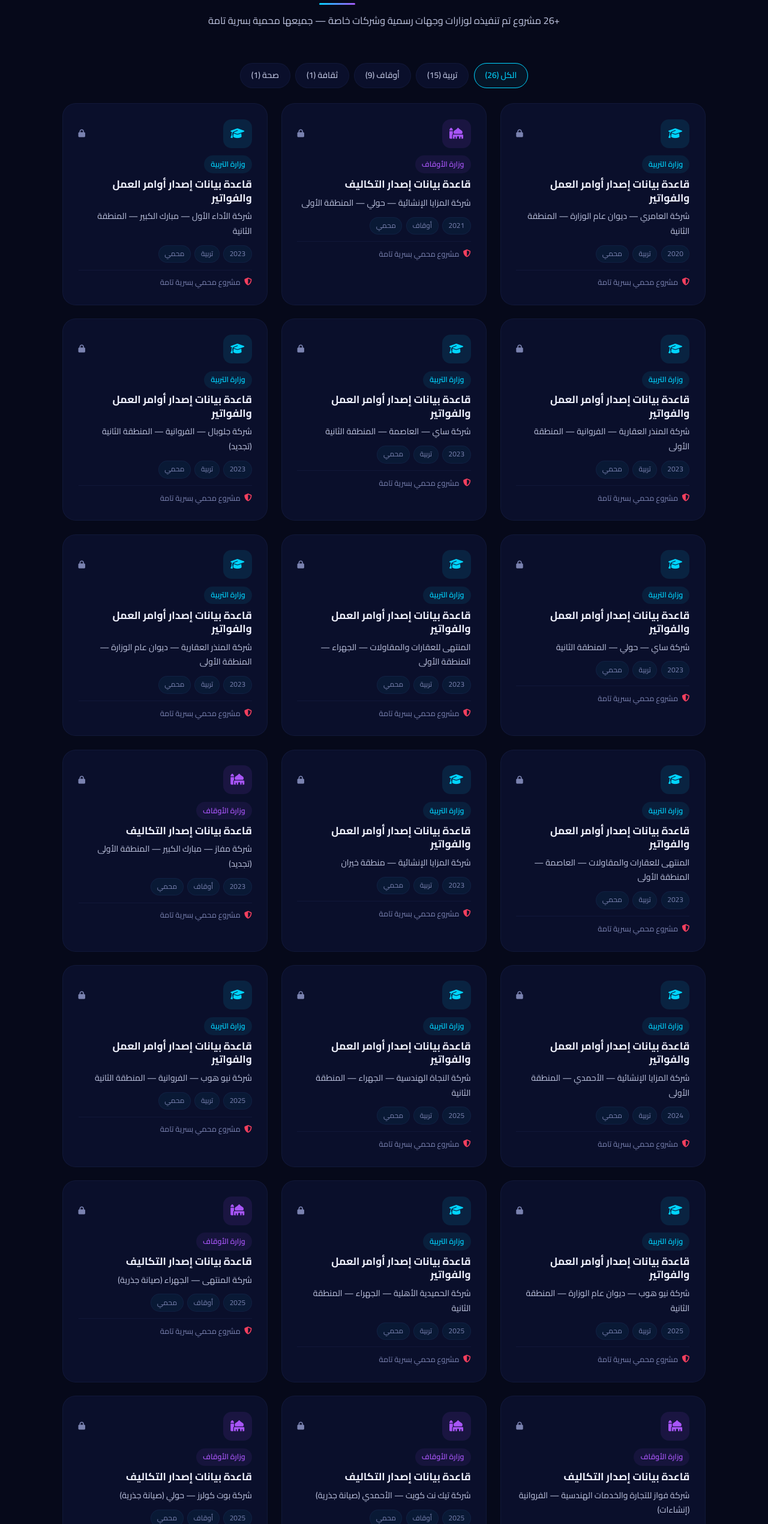
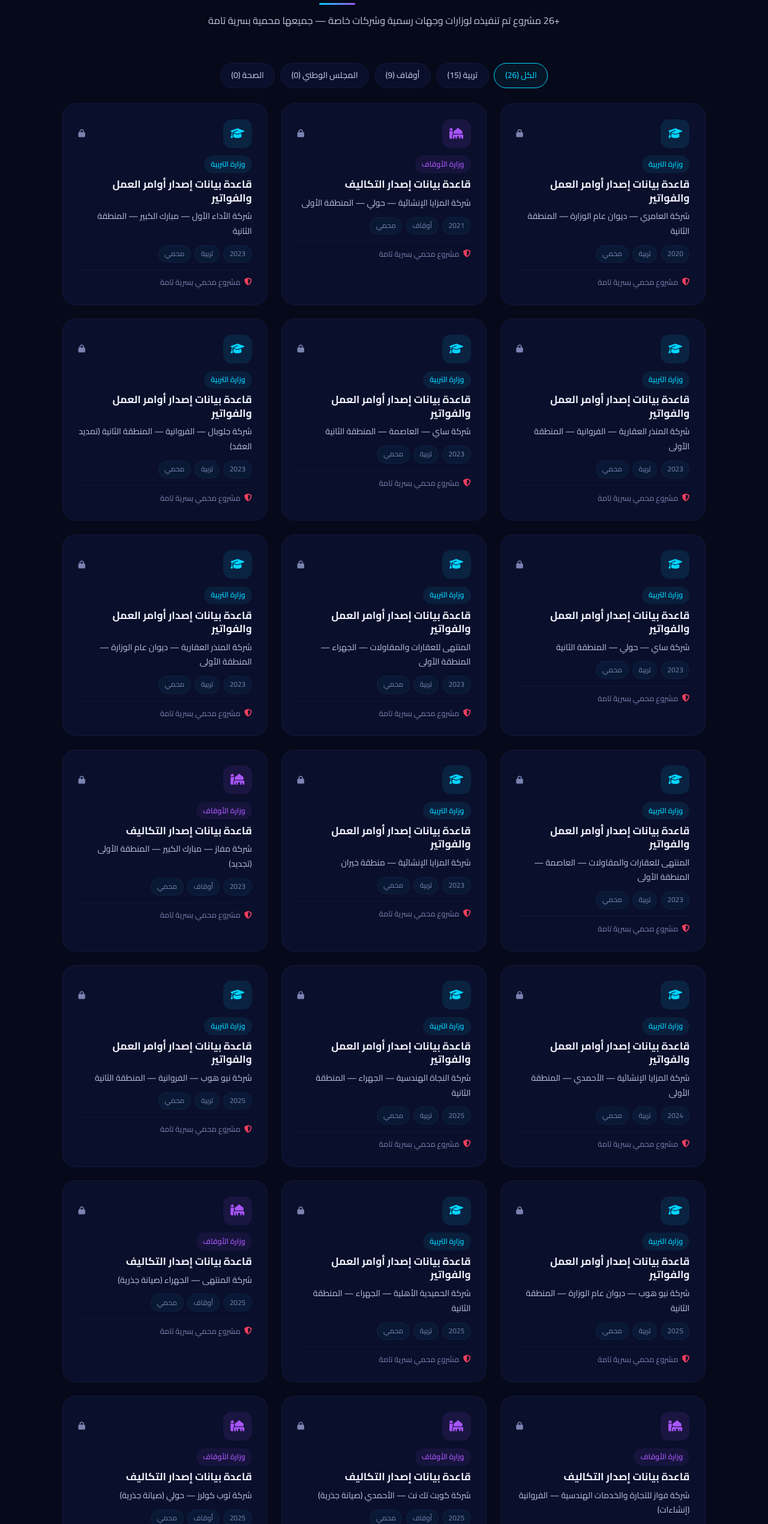
Before and after one commit to MahmoudNageeb/portfolio, a Next.js app: page /projects in a window 1280 px wide. Shown: the part 259-2800 px from the top of the page at 60% size. Built offline with nearby package versions, Linux system fonts and the light colour scheme.

Commit message:
Update page.tsx

```diff
--- a/app/projects/page.tsx
+++ b/app/projects/page.tsx
@@ -11,7 +11,7 @@ const projects: Proj[] = [
   { year: "2023", company: "شركة الأداء الأول", area: "مبارك الكبير — المنطقة الثانية", ministry: "وزارة التربية", system: "قاعدة بيانات إصدار أوامر العمل والفواتير", cat: "تربية" },
   { year: "2023", company: "شركة المنذر العقارية", area: "الفروانية — المنطقة الأولى", ministry: "وزارة التربية", system: "قاعدة بيانات إصدار أوامر العمل والفواتير", cat: "تربية" },
   { year: "2023", company: "شركة ساي", area: "العاصمة — المنطقة الثانية", ministry: "وزارة التربية", system: "قاعدة بيانات إصدار أوامر العمل والفواتير", cat: "تربية" },
-  { year: "2023", company: "شركة جلوبال", area: "الفروانية — المنطقة الثانية (تجديد)", ministry: "وزارة التربية", system: "قاعدة بيانات إصدار أوامر العمل والفواتير", cat: "تربية" },
+  { year: "2023", company: "شركة جلوبال", area: "الفروانية — المنطقة الثانية (تمديد العقد)", ministry: "وزارة التربية", system: "قاعدة بيانات إصدار أوامر العمل والفواتير", cat: "تربية" },
   { year: "2023", company: "شركة ساي", area: "حولي — المنطقة الثانية", ministry: "وزارة التربية", system: "قاعدة بيانات إصدار أوامر العمل والفواتير", cat: "تربية" },
   { year: "2023", company: "المنتهى للعقارات والمقاولات", area: "الجهراء — المنطقة الأولى", ministry: "وزارة التربية", system: "قاعدة بيانات إصدار أوامر العمل والفواتير", cat: "تربية" },
   { year: "2023", company: "شركة المنذر العقارية", area: "ديوان عام الوزارة — المنطقة الأولى", ministry: "وزارة التربية", system: "قاعدة بيانات إصدار أوامر العمل والفواتير", cat: "تربية" },
@@ -26,15 +26,15 @@ const projects: Proj[] = [
   // وزارة الأوقاف
   { year: "2025", company: "شركة المنتهى", area: "الجهراء (صيانة جذرية)", ministry: "وزارة الأوقاف", system: "قاعدة بيانات إصدار التكاليف", cat: "أوقاف" },
   { year: "2025", company: "شركة فواز للتجارة والخدمات الهندسية", area: "الفروانية (إنشاءات)", ministry: "وزارة الأوقاف", system: "قاعدة بيانات إصدار التكاليف", cat: "أوقاف" },
-  { year: "2025", company: "شركة تيك نت كويت", area: "الأحمدي (صيانة جذرية)", ministry: "وزارة الأوقاف", system: "قاعدة بيانات إصدار التكاليف", cat: "أوقاف" },
-  { year: "2025", company: "شركة بوت كولرز", area: "حولي (صيانة جذرية)", ministry: "وزارة الأوقاف", system: "قاعدة بيانات إصدار التكاليف", cat: "أوقاف" },
-  { year: "2025", company: "شركة دامور", area: "حولي (صيانة جذرية)", ministry: "وزارة الأوقاف", system: "قاعدة بيانات إصدار التكاليف", cat: "أوقاف" },
+  { year: "2025", company: "شركة كوبت تك نت", area: "الأحمدي (صيانة جذرية)", ministry: "وزارة الأوقاف", system: "قاعدة بيانات إصدار التكاليف", cat: "أوقاف" },
+  { year: "2025", company: "شركة توب كولرز", area: "حولي (صيانة جذرية)", ministry: "وزارة الأوقاف", system: "قاعدة بيانات إصدار التكاليف", cat: "أوقاف" },
+  { year: "2025", company: "شركة دماروز", area: "حولي (صيانة جذرية)", ministry: "وزارة الأوقاف", system: "قاعدة بيانات إصدار التكاليف", cat: "أوقاف" },
   { year: "2025", company: "شركة المدلول", area: "الفروانية (صيانة جذرية)", ministry: "وزارة الأوقاف", system: "قاعدة بيانات إصدار التكاليف", cat: "أوقاف" },
   { year: "2025", company: "شركة تطوير الشرق الأوسط", area: "صيانة المساكن الوقفية", ministry: "وزارة الأوقاف", system: "قاعدة بيانات إصدار التكاليف", cat: "أوقاف" },
   // المجلس الوطني
   { year: "2025", company: "—", area: "جميع المناطق", ministry: "المجلس الوطني للثقافة والفنون والآداب", system: "قاعدة بيانات شاملة لإصدار أوامر العمل", cat: "ثقافة" },
   // وزارة الصحة
-  { year: "—", company: "شركة المنذر العقارية", area: "المستشفيات (تجديد)", ministry: "وزارة الصحة", system: "قاعدة بيانات أعمال الصيانة", cat: "صحة" },
+  { year: "—", company: "شركة المنذر العقارية", area: "المستشفيات (تمديد العقد)", ministry: "وزارة الصحة", system: "قاعدة بيانات أعمال الصيانة", cat: "صحة" },
 ];
 
 // حساب العدد الفعلي للمشاريع
@@ -46,13 +46,13 @@ const uniqueMinistries = new Set(projects.map(p => p.ministry)).size;
 // حساب عدد المناطق الفريدة
 const uniqueAreas = new Set(projects.map(p => p.area)).size;
 
-const CATS = ["الكل", "تربية", "أوقاف", "ثقافة", "صحة"];
+const CATS = ["الكل", "تربية", "أوقاف", "المجلس الوطني", "الصحة"];
 
 const iconMap: Record<string, string> = {
   "تربية": "fas fa-graduation-cap",
   "أوقاف": "fas fa-mosque",
-  "ثقافة": "fas fa-theater-masks",
-  "صحة": "fas fa-hospital",
+  "المجلس الوطني": "fas fa-theater-masks",
+  "الصحة": "fas fa-hospital",
 };
 
 const colorMap: Record<string, { bg: string; fg: string; badge: string }> = {
```
